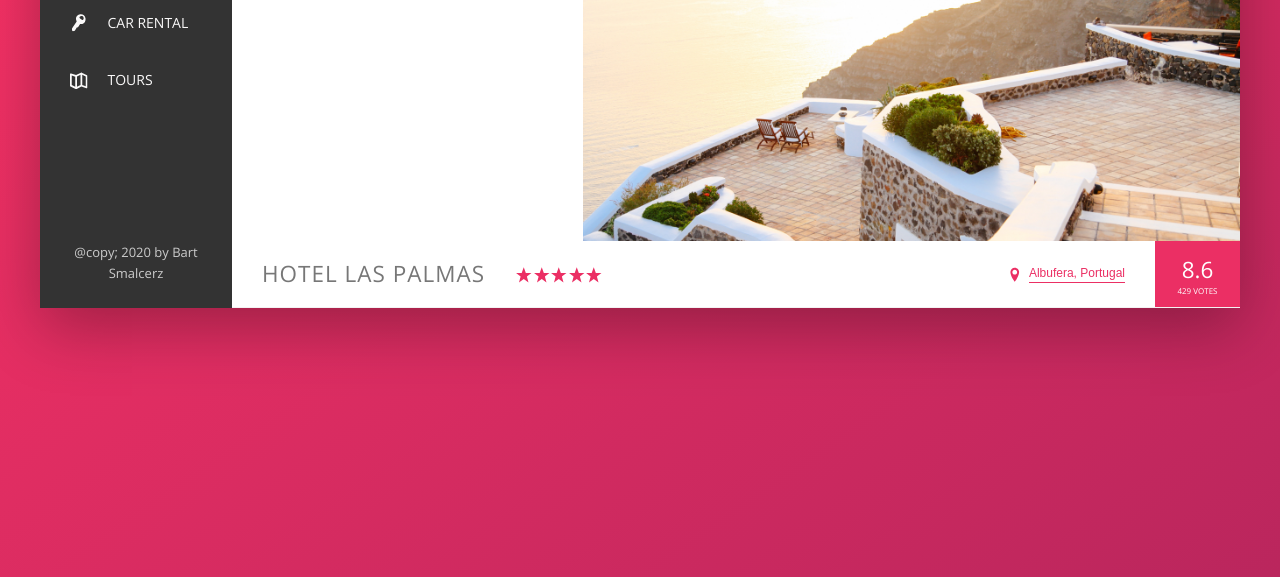
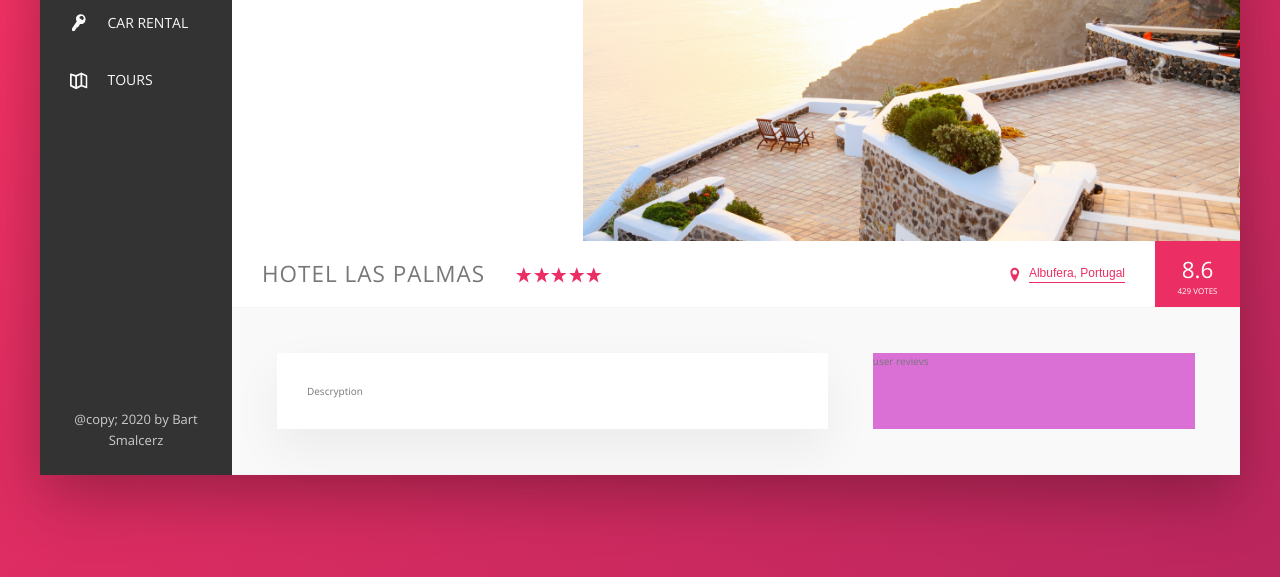
Before and after one commit to Naval63/Trello, a website: page src/index.html in a window 1280 px wide. Shown: the part 303-880 px from the top of the page. Drawn offline with nearby package versions, Linux system fonts and the light colour scheme; files that its build step writes are made by us from their sources.

Commit message:
build detail section in hotel view

```diff
--- a/src/index.html
+++ b/src/index.html
@@ -130,7 +130,15 @@
                             <div class="overview__rating-average">8.6</div>
                             <div class="overview__rating-count">429 votes</div>
                         </div>
+                    </div>
 
+                    <div class="detail">
+                        <div class="description">
+                            Descryption
+                        </div>
+                        <div class="user-reviews">
+                            user revievs
+                        </div>
                     </div>
 
                 </main>
--- a/src/scss/_base.scss
+++ b/src/scss/_base.scss
@@ -18,6 +18,9 @@
     --color-dark: #000;
 
     --shadow-dark: 0 2rem 6rem rgba(0,0,0, .3);
+    --shadow-lihgt: 0 2rem 5rem rgba(0,0,0,.06);
+
+    --line: 1px solid var(--color-grey-light-2);
 }
 
 // Reset page
--- /dev/null
+++ b/src/scss/_detail.scss
@@ -0,0 +1,20 @@
+.detail {
+    display: flex;
+    padding: 4.5rem;
+    background-color: var(--color-grey-light-1);
+    border-bottom: var(--line);
+}
+
+.description {
+    flex: 0 0 60%;
+    padding: 3rem;
+    margin-right: 4.5rem;
+    background-color: var(--color-light);
+    box-shadow: var(--shadow-lihgt);
+}
+
+.user-reviews {
+    background-color: orchid;
+    flex: 1;
+
+}
--- a/src/scss/_hotel-view.scss
+++ b/src/scss/_hotel-view.scss
@@ -13,7 +13,7 @@
 .overview {
     display: flex;
     align-items: center;
-    border-bottom: 1px solid var(--color-grey-light-2);
+    border-bottom: var(--line);
 
 
     &__heading {
--- a/src/scss/_layout.scss
+++ b/src/scss/_layout.scss
@@ -11,7 +11,7 @@
     font-size: 1.4rem;
     height: 7rem;
     background-color: var(--color-light);
-    border-bottom: 1px solid var(--color-grey-light-2);
+    border-bottom: var(--line);
 
     display: flex;
     justify-content: space-between;
--- a/src/scss/main.scss
+++ b/src/scss/main.scss
@@ -1,5 +1,6 @@
 @import 'base';
 @import 'components';
+@import 'detail';
 @import 'hotel-view';
 @import 'layout';
 @import 'sidebar';
```
